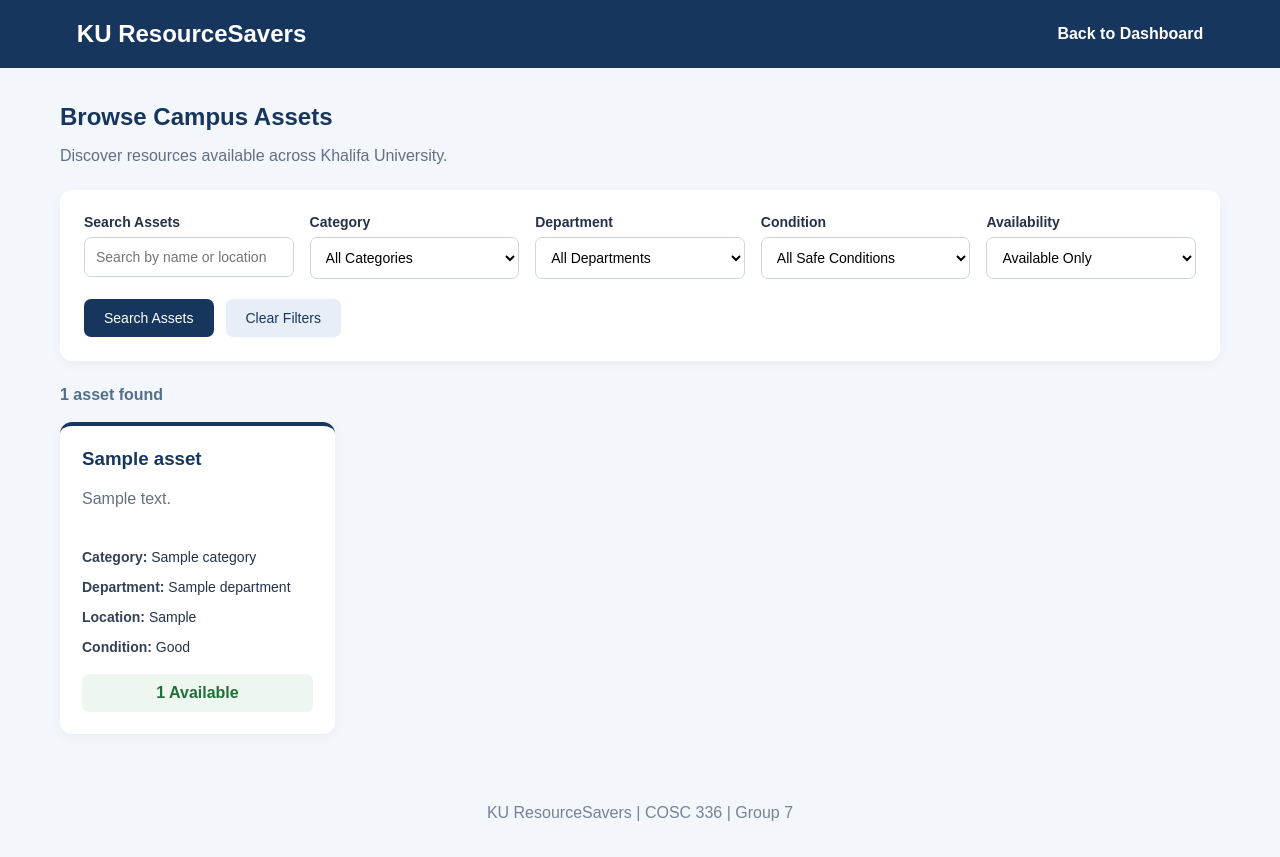
After one commit to A7mdmk/Asset-Management-Project-, a Django app: page /assets/ in a window 1280 px wide. The commit adds this page. Run offline with Django 5.2, Linux system fonts and the light colour scheme; a user stored in the database is signed in; tables that the repository leaves empty hold one stand-in row (values such as "Sample post").

Commit message:
Implement searchable asset catalog frontend

```diff
--- /dev/null
+++ b/assets/templates/assets/catalog.html
@@ -0,0 +1,419 @@
+
+<!DOCTYPE html>
+<html lang="en">
+<head>
+    <meta charset="UTF-8">
+    <meta name="viewport" content="width=device-width, initial-scale=1">
+    <title>Browse Assets | KU ResourceSavers</title>
+
+    <style>
+        * {
+            box-sizing: border-box;
+        }
+
+        body {
+            margin: 0;
+            font-family: Arial, sans-serif;
+            background: #f3f6fa;
+            color: #243247;
+        }
+
+        header {
+            background: #17365d;
+            color: white;
+            padding: 20px 6%;
+            display: flex;
+            align-items: center;
+            justify-content: space-between;
+            gap: 20px;
+            flex-wrap: wrap;
+        }
+
+        header h1 {
+            margin: 0;
+            font-size: 24px;
+        }
+
+        header a {
+            color: white;
+            text-decoration: none;
+            font-weight: bold;
+        }
+
+        main {
+            max-width: 1200px;
+            margin: 35px auto;
+            padding: 0 20px;
+        }
+
+        h2 {
+            color: #17365d;
+            margin-bottom: 8px;
+        }
+
+        .subtitle {
+            color: #627083;
+            margin-bottom: 25px;
+        }
+
+        .filter-panel {
+            background: white;
+            padding: 24px;
+            border-radius: 12px;
+            box-shadow: 0 3px 12px #0000000a;
+            margin-bottom: 25px;
+        }
+
+        .filters {
+            display: grid;
+            grid-template-columns:
+                repeat(auto-fit, minmax(190px, 1fr));
+            gap: 16px;
+        }
+
+        label {
+            display: block;
+            font-weight: bold;
+            margin-bottom: 7px;
+            font-size: 14px;
+        }
+
+        input,
+        select {
+            width: 100%;
+            padding: 11px;
+            border: 1px solid #cbd5e1;
+            border-radius: 7px;
+            background: white;
+            font-size: 14px;
+        }
+
+        .actions {
+            display: flex;
+            gap: 12px;
+            flex-wrap: wrap;
+            margin-top: 20px;
+        }
+
+        .btn {
+            display: inline-block;
+            padding: 11px 20px;
+            border-radius: 7px;
+            text-decoration: none;
+            font-size: 14px;
+            cursor: pointer;
+            border: none;
+            background: #17365d;
+            color: white;
+        }
+
+        .btn-secondary {
+            background: #e8eef5;
+            color: #17365d;
+        }
+
+        .result-count {
+            color: #52708e;
+            font-weight: bold;
+            margin-bottom: 18px;
+        }
+
+        .asset-grid {
+            display: grid;
+            grid-template-columns:
+                repeat(auto-fill, minmax(270px, 1fr));
+            gap: 20px;
+        }
+
+        .asset-card {
+            background: white;
+            border-radius: 12px;
+            padding: 22px;
+            border-top: 4px solid #17365d;
+            box-shadow: 0 3px 12px #0000000a;
+        }
+
+        .asset-card h3 {
+            color: #17365d;
+            margin: 0 0 12px;
+        }
+
+        .asset-description {
+            color: #627083;
+            line-height: 1.6;
+            min-height: 45px;
+        }
+
+        .asset-detail {
+            margin: 9px 0;
+            font-size: 14px;
+            line-height: 1.5;
+        }
+
+        .asset-detail strong {
+            color: #334155;
+        }
+
+        .availability {
+            margin-top: 16px;
+            padding: 10px;
+            background: #edf7f0;
+            border-radius: 7px;
+            color: #216e39;
+            font-weight: bold;
+            text-align: center;
+        }
+
+        .unavailable {
+            background: #fef2f2;
+            color: #991b1b;
+        }
+
+        .empty-state {
+            background: white;
+            padding: 45px 20px;
+            text-align: center;
+            border-radius: 12px;
+            color: #627083;
+        }
+
+        .pagination {
+            display: flex;
+            justify-content: center;
+            align-items: center;
+            gap: 12px;
+            flex-wrap: wrap;
+            margin-top: 30px;
+        }
+
+        .pagination a {
+            background: white;
+            color: #17365d;
+            padding: 10px 16px;
+            border-radius: 7px;
+            text-decoration: none;
+            border: 1px solid #cbd5e1;
+        }
+
+        footer {
+            text-align: center;
+            padding: 35px 20px;
+            color: #758297;
+        }
+    </style>
+</head>
+
+<body>
+
+<header>
+    <h1>KU ResourceSavers</h1>
+    <a href="{% url 'dashboard' %}">Back to Dashboard</a>
+</header>
+
+<main>
+
+    <h2>Browse Campus Assets</h2>
+    <p class="subtitle">
+        Discover resources available across Khalifa University.
+    </p>
+
+    <section class="filter-panel">
+        <form method="get">
+
+            <div class="filters">
+
+                <div>
+                    <label for="search">Search Assets</label>
+                    <input
+                        id="search"
+                        type="search"
+                        name="q"
+                        value="{{ query }}"
+                        maxlength="200"
+                        placeholder="Search by name or location"
+                    >
+                </div>
+
+                <div>
+                    <label for="category">Category</label>
+                    <select id="category" name="category">
+                        <option value="">All Categories</option>
+
+                        {% for category in categories %}
+                            <option
+                                value="{{ category.id }}"
+                                {% if selected_category == category.id|stringformat:"s" %}selected{% endif %}
+                            >
+                                {{ category.name }}
+                            </option>
+                        {% endfor %}
+                    </select>
+                </div>
+
+                <div>
+                    <label for="department">Department</label>
+                    <select id="department" name="department">
+                        <option value="">All Departments</option>
+
+                        {% for department in departments %}
+                            <option
+                                value="{{ department.id }}"
+                                {% if selected_department == department.id|stringformat:"s" %}selected{% endif %}
+                            >
+                                {{ department.name }}
+                            </option>
+                        {% endfor %}
+                    </select>
+                </div>
+
+                <div>
+                    <label for="condition">Condition</label>
+                    <select id="condition" name="condition">
+                        <option value="">All Safe Conditions</option>
+                        <option
+                            value="Good"
+                            {% if selected_condition == "Good" %}selected{% endif %}
+                        >
+                            Good
+                        </option>
+                        <option
+                            value="Fair"
+                            {% if selected_condition == "Fair" %}selected{% endif %}
+                        >
+                            Fair
+                        </option>
+                    </select>
+                </div>
+
+                <div>
+                    <label for="available">Availability</label>
+                    <select id="available" name="available">
+                        <option
+                            value="1"
+                            {% if available_only %}selected{% endif %}
+                        >
+                            Available Only
+                        </option>
+                        <option
+                            value="0"
+                            {% if not available_only %}selected{% endif %}
+                        >
+                            Include Unavailable
+                        </option>
+                    </select>
+                </div>
+
+            </div>
+
+            <div class="actions">
+                <button class="btn" type="submit">
+                    Search Assets
+                </button>
+
+                <a class="btn btn-secondary"
+                   href="{% url 'asset_catalog' %}">
+                    Clear Filters
+                </a>
+            </div>
+
+        </form>
+    </section>
+
+    <p class="result-count">
+        {{ total_results }} asset{{ total_results|pluralize }} found
+    </p>
+
+    {% if assets %}
+
+        <section class="asset-grid">
+
+            {% for asset in assets %}
+
+                <article class="asset-card">
+
+                    <h3>{{ asset.name }}</h3>
+
+                    <p class="asset-description">
+                        {{ asset.description|default:"No description available."|truncatewords:25 }}
+                    </p>
+
+                    <p class="asset-detail">
+                        <strong>Category:</strong>
+                        {{ asset.category.name }}
+                    </p>
+
+                    <p class="asset-detail">
+                        <strong>Department:</strong>
+                        {{ asset.department.name }}
+                    </p>
+
+                    <p class="asset-detail">
+                        <strong>Location:</strong>
+                        {{ asset.location|default:"Not specified" }}
+                    </p>
+
+                    <p class="asset-detail">
+                        <strong>Condition:</strong>
+                        {{ asset.get_condition_display }}
+                    </p>
+
+                    {% if asset.stock.free > 0 %}
+                        <div class="availability">
+                            {{ asset.stock.free }} Available
+                        </div>
+                    {% else %}
+                        <div class="availability unavailable">
+                            Currently Unavailable
+                        </div>
+                    {% endif %}
+
+                </article>
+
+            {% endfor %}
+
+        </section>
+
+    {% else %}
+
+        <div class="empty-state">
+            <h3>No assets found</h3>
+            <p>
+                Try changing your search terms or filters.
+            </p>
+        </div>
+
+    {% endif %}
+
+    {% if page_obj.has_other_pages %}
+
+        <nav class="pagination" aria-label="Asset pages">
+
+            {% if page_obj.has_previous %}
+                <a href="?page={{ page_obj.previous_page_number }}&amp;q={{ query|urlencode }}&amp;category={{ selected_category|urlencode }}&amp;department={{ selected_department|urlencode }}&amp;condition={{ selected_condition|urlencode }}&amp;available={% if available_only %}1{% else %}0{% endif %}">
+                    Previous
+                </a>
+            {% endif %}
+
+            <span>
+                Page {{ page_obj.number }}
+                of {{ page_obj.paginator.num_pages }}
+            </span>
+
+            {% if page_obj.has_next %}
+                <a href="?page={{ page_obj.next_page_number }}&amp;q={{ query|urlencode }}&amp;category={{ selected_category|urlencode }}&amp;department={{ selected_department|urlencode }}&amp;condition={{ selected_condition|urlencode }}&amp;available={% if available_only %}1{% else %}0{% endif %}">
+                    Next
+                </a>
+            {% endif %}
+
+        </nav>
+
+    {% endif %}
+
+</main>
+
+<footer>
+    KU ResourceSavers | COSC 336 | Group 7
+</footer>
+
+</body>
+</html>
--- /dev/null
+++ b/assets/urls.py
@@ -0,0 +1,13 @@
+
+from django.urls import path
+
+from .views import asset_catalog
+
+
+urlpatterns = [
+    path(
+        "",
+        asset_catalog,
+        name="asset_catalog",
+    ),
+]
--- a/assets/views.py
+++ b/assets/views.py
@@ -1,3 +1,75 @@
+
+from django.contrib.auth.decorators import login_required
+from django.core.paginator import Paginator
 from django.shortcuts import render
 
-# Create your views here.
+from .asset_search import search_assets
+from .models import Asset, Category, Department
+
+
+@login_required
+def asset_catalog(request):
+    """
+    Display a searchable catalog of campus assets.
+
+    Uses the existing backend search service so that
+    publication, safety, and availability rules remain
+    consistent across the application.
+    """
+
+    query = request.GET.get("q", "").strip()[:200]
+    category_id = request.GET.get("category", "").strip()
+    department_id = request.GET.get("department", "").strip()
+    condition = request.GET.get("condition", "").strip()
+    available_only = request.GET.get("available", "1") != "0"
+
+    # Accept only valid integer IDs for these filters.
+    if not category_id.isdecimal():
+        category_id = ""
+
+    if not department_id.isdecimal():
+        department_id = ""
+
+    # Restrict condition filtering to safe asset conditions.
+    allowed_conditions = {
+        Asset.Condition.GOOD,
+        Asset.Condition.FAIR,
+    }
+
+    if condition not in allowed_conditions:
+        condition = ""
+
+    assets = search_assets(
+        query=query,
+        category_id=int(category_id) if category_id else None,
+        department_id=int(department_id) if department_id else None,
+        condition=condition or None,
+        available_only=available_only,
+    )
+
+    paginator = Paginator(assets, 12)
+
+    page_obj = paginator.get_page(
+        request.GET.get("page")
+    )
+
+    context = {
+        "page_obj": page_obj,
+        "assets": page_obj.object_list,
+        "categories": Category.objects.order_by("name"),
+        "departments": Department.objects.filter(
+            is_active=True
+        ).order_by("name"),
+        "query": query,
+        "selected_category": category_id,
+        "selected_department": department_id,
+        "selected_condition": condition,
+        "available_only": available_only,
+        "total_results": paginator.count,
+    }
+
+    return render(
+        request,
+        "assets/catalog.html",
+        context,
+    )
--- a/config/urls.py
+++ b/config/urls.py
@@ -1,6 +1,7 @@
 
 from django.contrib import admin
-from django.urls import path, include
+from django.urls import include, path
+
 
 urlpatterns = [
     path("admin/", admin.site.urls),
@@ -14,4 +15,9 @@ urlpatterns = [
         "workflows/",
         include("workflows.urls"),
     ),
+
+    path(
+        "assets/",
+        include("assets.urls"),
+    ),
 ]
```
Also changed, not shown: accounts/templates/accounts/dashboard.html (+7 -1 lines), assets/test_catalog_view.py (added, +120 -0 lines).
